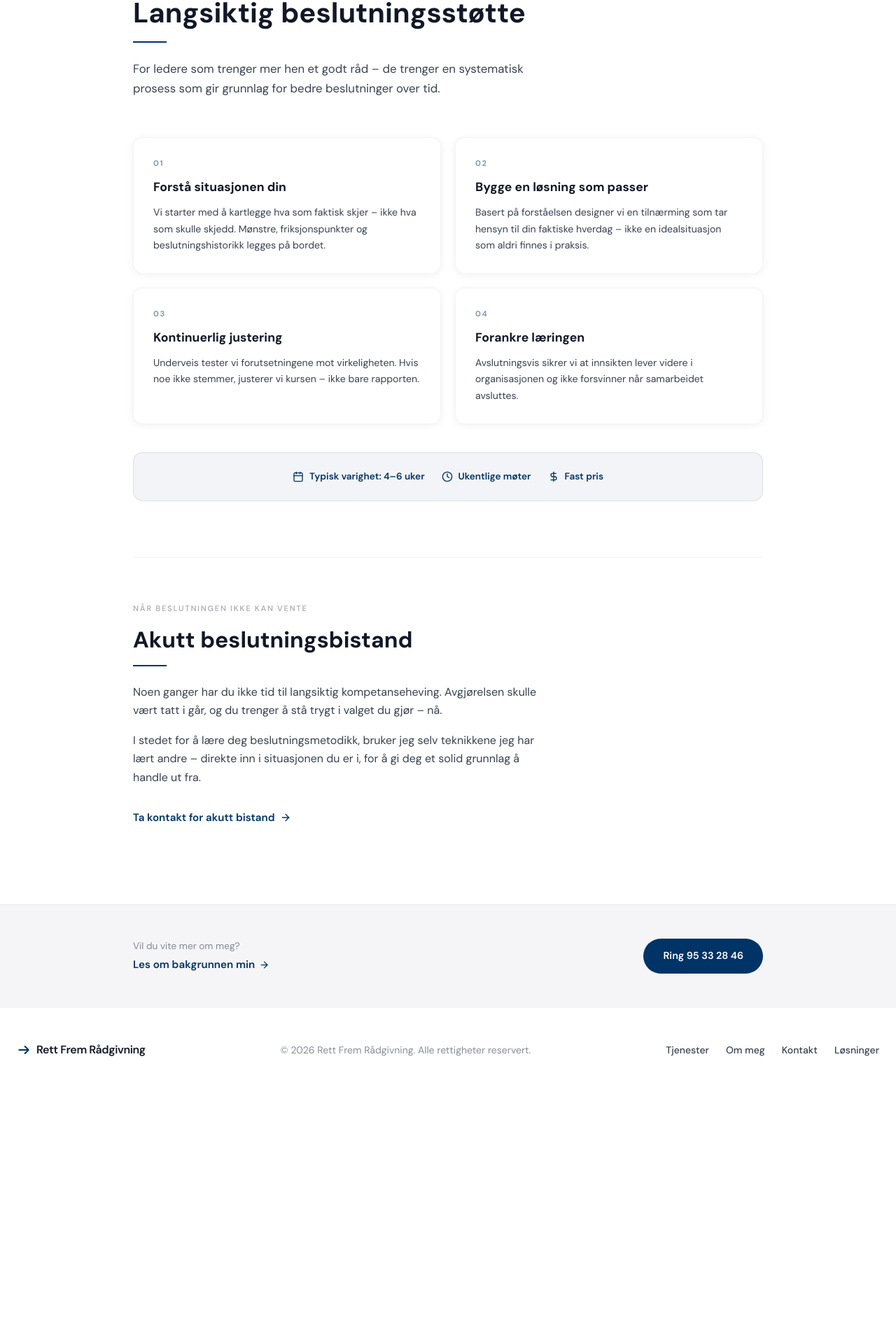
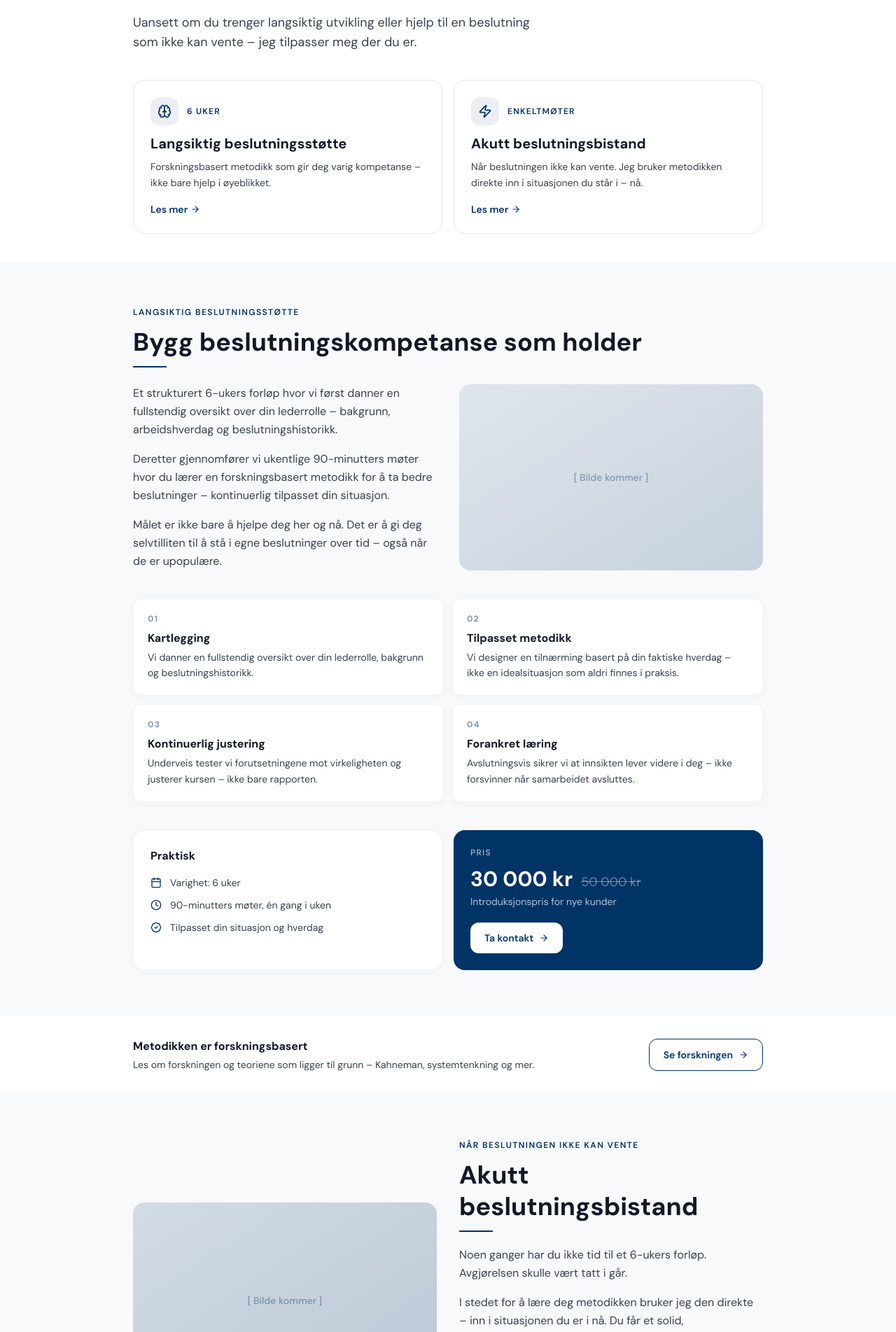
Before and after one commit to Jondalebo/Rettfremradgivning.no, a React (Vite) app: page /tjenester in a window 1280 px wide. Shown: the part 160-2063 px from the top of the page at 70% size. Before the commit the page ends 1720 px from the top, so only its background shows below. Built offline with nearby package versions, Linux system fonts and the light colour scheme.

Commit message:
feat: Refactor Tjenester page content and icons
Updated the Tjenester page to use new icons and slightly rephrased some service descriptions to be more concise and impactful. This change aims to improve the clarity and visual appeal of the services offered.

```diff
--- a/src/pages/Tjenester.tsx
+++ b/src/pages/Tjenester.tsx
@@ -1,178 +1,294 @@
-import React from 'react';
+import { Helmet } from 'react-helmet-async';
 import { Link } from 'react-router-dom';
-import { motion } from 'motion/react';
-import { ArrowRight, Clock, Calendar, DollarSign } from 'lucide-react';
-import { Helmet } from 'react-helmet-async';
+import { ArrowRight, Clock, Calendar, BadgeCheck, Brain, Zap } from 'lucide-react';
 
-interface Fase {
-  nummer: string;
-  tittel: string;
-  beskrivelse: string;
-}
-
-const faser: Fase[] = [
-  {
-    nummer: '01',
-    tittel: 'Forstå situasjonen din',
-    beskrivelse: 'Vi starter med å kartlegge hva som faktisk skjer – ikke hva som skulle skjedd. Mønstre, friksjonspunkter og beslutningshistorikk legges på bordet.',
-  },
-  {
-    nummer: '02',
-    tittel: 'Bygge en løsning som passer',
-    beskrivelse: 'Basert på forståelsen designer vi en tilnærming som tar hensyn til din faktiske hverdag – ikke en idealsituasjon som aldri finnes i praksis.',
-  },
-  {
-    nummer: '03',
-    tittel: 'Kontinuerlig justering',
-    beskrivelse: 'Underveis tester vi forutsetningene mot virkeligheten. Hvis noe ikke stemmer, justerer vi kursen – ikke bare rapporten.',
-  },
-  {
-    nummer: '04',
-    tittel: 'Forankre læringen',
-    beskrivelse: 'Avslutningsvis sikrer vi at innsikten lever videre i organisasjonen og ikke forsvinner når samarbeidet avsluttes.',
-  },
-];
-
-const Tjenester: React.FC = () => {
+export default function Tjenester() {
   return (
-    <div className="pt-20">
+    <div>
       <Helmet>
         <title>Tjenester – Langsiktig beslutningsstøtte | Rett Frem Rådgivning</title>
-        <meta name="description" content="Langsiktig beslutningsstøtte og akutt beslutningsbistand for ledere. Strukturert prosess over 4–6 uker med ukentlige møter og fast pris." />
+        <meta name="description" content="Langsiktig beslutningsstøtte og akutt beslutningsbistand for ledere. Strukturert prosess over 6 uker med ukentlige møter og fast pris." />
         <link rel="canonical" href="https://www.rettfremradgivning.no/tjenester" />
       </Helmet>
 
-      <section className="pt-10 pb-20 px-6 md:px-12 lg:px-24 bg-white">
+      {/* ── HERO: Oversikt over begge tjenester ── */}
+      <section className="px-6 md:px-12 lg:px-24 pt-12 pb-10 bg-white">
         <div className="max-w-[900px] mx-auto">
 
-          <motion.div
-            initial={{ opacity: 0, y: 20 }}
-            animate={{ opacity: 1, y: 0 }}
-            transition={{ duration: 0.8 }}
-            className="mb-14"
-          >
-            <p className="text-[0.7rem] tracking-[0.15em] uppercase text-rf-blue/70 font-semibold mb-4">
+          <p className="text-xs font-semibold tracking-[0.12em] uppercase
+            text-rf-blue mb-3">
             TJENESTER
           </p>
-            <h1 className="text-[2.5rem] font-extrabold text-apple-dark leading-tight mb-4">
-              Langsiktig beslutningsstøtte
+          <h1 className="text-4xl md:text-5xl font-bold text-apple-dark
+            leading-tight mb-4">
+            To måter jeg kan hjelpe deg
           </h1>
           <div className="w-12 h-[2px] bg-rf-blue mb-6" />
-            <p className="text-[1.05rem] text-apple-body max-w-[600px] leading-[1.65]">
-              For ledere som trenger mer hen et godt råd – de trenger en systematisk
-              prosess som gir grunnlag for bedre beslutninger over tid.
+          <p className="text-lg text-apple-body max-w-[600px] mb-10">
+            Uansett om du trenger langsiktig utvikling eller hjelp til en
+            beslutning som ikke kan vente – jeg tilpasser meg der du er.
           </p>
-          </motion.div>
 
-          {/* FASER */}
-          <div className="grid grid-cols-1 md:grid-cols-2 gap-5 mb-10">
-            {faser.map((fase, index) => (
-              <motion.div
-                key={fase.nummer}
-                initial={{ opacity: 0, y: 20 }}
-                animate={{ opacity: 1, y: 0 }}
-                transition={{ duration: 0.6, delay: index * 0.08 }}
-                className="bg-white rounded-[14px] p-7
-                shadow-[0_2px_12px_rgba(0,0,0,0.06)]
-                border border-black/[0.04]"
-              >
-                <p className="text-[0.7rem] font-bold tracking-[0.15em] uppercase text-rf-blue/50 mb-3">
-                  {fase.nummer}
+          {/* Oversiktskort – begge tjenester */}
+          <div className="grid grid-cols-1 md:grid-cols-2 gap-4">
+
+            {/* Kort 1 */}
+            <a href="#langsiktig"
+              className="group p-6 rounded-2xl border border-gray-200
+                hover:border-rf-blue hover:shadow-[0_4px_20px_rgba(0,51,102,0.08)]
+                transition-all duration-200 cursor-pointer">
+              <div className="flex items-center gap-3 mb-3">
+                <div className="w-10 h-10 rounded-xl bg-rf-blue/8
+                  flex items-center justify-center">
+                  <Brain size={20} className="text-rf-blue" />
+                </div>
+                <span className="text-xs font-semibold tracking-widest
+                  uppercase text-rf-blue">
+                  6 uker
+                </span>
+              </div>
+              <h2 className="text-xl font-bold text-apple-dark mb-2">
+                Langsiktig beslutningsstøtte
+              </h2>
+              <p className="text-apple-body text-sm leading-relaxed mb-4">
+                Forskningsbasert metodikk som gir deg varig kompetanse –
+                ikke bare hjelp i øyeblikket.
               </p>
-                <h3 className="text-[1.1rem] font-bold text-apple-dark mb-3">
+              <div className="flex items-center gap-1 text-rf-blue
+                text-sm font-semibold group-hover:gap-2 transition-all">
+                Les mer <ArrowRight size={14} />
+              </div>
+            </a>
+
+            {/* Kort 2 */}
+            <a href="#akutt"
+              className="group p-6 rounded-2xl border border-gray-200
+                hover:border-rf-blue hover:shadow-[0_4px_20px_rgba(0,51,102,0.08)]
+                transition-all duration-200 cursor-pointer">
+              <div className="flex items-center gap-3 mb-3">
+                <div className="w-10 h-10 rounded-xl bg-rf-blue/8
+                  flex items-center justify-center">
+                  <Zap size={20} className="text-rf-blue" />
+                </div>
+                <span className="text-xs font-semibold tracking-widest
+                  uppercase text-rf-blue">
+                  Enkeltmøter
+                </span>
+              </div>
+              <h2 className="text-xl font-bold text-apple-dark mb-2">
+                Akutt beslutningsbistand
+              </h2>
+              <p className="text-apple-body text-sm leading-relaxed mb-4">
+                Når beslutningen ikke kan vente. Jeg bruker metodikken
+                direkte inn i situasjonen du står i – nå.
+              </p>
+              <div className="flex items-center gap-1 text-rf-blue
+                text-sm font-semibold group-hover:gap-2 transition-all">
+                Les mer <ArrowRight size={14} />
+              </div>
+            </a>
+
+          </div>
+        </div>
+      </section>
+
+      {/* ── SEKSJON 1: Langsiktig beslutningsstøtte ── */}
+      <section id="langsiktig"
+        className="px-6 md:px-12 lg:px-24 py-16 bg-[#f8f9fb]">
+        <div className="max-w-[900px] mx-auto">
+
+          <p className="text-xs font-semibold tracking-[0.12em] uppercase
+            text-rf-blue mb-3">
+            LANGSIKTIG BESLUTNINGSSTØTTE
+          </p>
+          <h2 className="text-3xl md:text-4xl font-bold text-apple-dark
+            leading-tight mb-3">
+            Bygg beslutningskompetanse som holder
+          </h2>
+          <div className="w-12 h-[2px] bg-rf-blue mb-6" />
+
+          {/* To-kolonne: tekst + fargeflate */}
+          <div className="grid grid-cols-1 md:grid-cols-2 gap-8 mb-10">
+            <div>
+              <p className="text-apple-body leading-relaxed mb-4">
+                Et strukturert 6-ukers forløp hvor vi først danner en
+                fullstendig oversikt over din lederrolle – bakgrunn,
+                arbeidshverdag og beslutningshistorikk.
+              </p>
+              <p className="text-apple-body leading-relaxed mb-4">
+                Deretter gjennomfører vi ukentlige 90-minutters møter
+                hvor du lærer en forskningsbasert metodikk for å ta
+                bedre beslutninger – kontinuerlig tilpasset din situasjon.
+              </p>
+              <p className="text-apple-body leading-relaxed">
+                Målet er ikke bare å hjelpe deg her og nå. Det er å gi
+                deg selvtilliten til å stå i egne beslutninger over tid –
+                også når de er upopulære.
+              </p>
+            </div>
+
+            {/* Fargeflate – placeholder for bilde */}
+            <div className="rounded-2xl bg-gradient-to-br from-rf-blue/10
+              to-rf-blue/20 min-h-[240px] flex items-center justify-center">
+              <p className="text-rf-blue/40 text-sm font-medium">
+                [ Bilde kommer ]
+              </p>
+            </div>
+          </div>
+
+          {/* Fasene */}
+          <div className="grid grid-cols-1 md:grid-cols-2 gap-3 mb-10">
+            {[
+              { nr: '01', tittel: 'Kartlegging', tekst: 'Vi danner en fullstendig oversikt over din lederrolle, bakgrunn og beslutningshistorikk.' },
+              { nr: '02', tittel: 'Tilpasset metodikk', tekst: 'Vi designer en tilnærming basert på din faktiske hverdag – ikke en idealsituasjon som aldri finnes i praksis.' },
+              { nr: '03', tittel: 'Kontinuerlig justering', tekst: 'Underveis tester vi forutsetningene mot virkeligheten og justerer kursen – ikke bare rapporten.' },
+              { nr: '04', tittel: 'Forankret læring', tekst: 'Avslutningsvis sikrer vi at innsikten lever videre i deg – ikke forsvinner når samarbeidet avsluttes.' },
+            ].map((fase) => (
+              <div key={fase.nr}
+                className="p-5 rounded-xl bg-white border border-gray-100
+                  shadow-[0_2px_12px_rgba(0,0,0,0.04)]">
+                <span className="text-xs font-bold text-rf-blue/50
+                  tracking-widest mb-2 block">
+                  {fase.nr}
+                </span>
+                <h3 className="font-bold text-apple-dark mb-1">
                   {fase.tittel}
                 </h3>
-                <p className="text-[0.88rem] text-apple-body leading-[1.65]">
-                  {fase.beskrivelse}
+                <p className="text-sm text-apple-body leading-relaxed">
+                  {fase.tekst}
                 </p>
-              </motion.div>
-            ))}
-          </div>
-
-          {/* PRAKTISK INFO */}
-          <div className="flex flex-wrap gap-6 justify-center py-6 px-8
-            bg-rf-blue/5 rounded-[14px] border border-rf-blue/10 mb-20">
-            {[
-              { ikon: <Calendar size={16} />, tekst: 'Typisk varighet: 4–6 uker' },
-              { ikon: <Clock size={16} />, tekst: 'Ukentlige møter' },
-              { ikon: <DollarSign size={16} />, tekst: 'Fast pris' },
-            ].map((item) => (
-              <div key={item.tekst} className="flex items-center gap-2
-                 text-[0.85rem] font-semibold text-rf-blue">
-                {item.ikon}
-                {item.tekst}
               </div>
             ))}
           </div>
 
-          {/* AKUTT BISTAND */}
-          <motion.div
-            initial={{ opacity: 0, y: 20 }}
-            animate={{ opacity: 1, y: 0 }}
-            transition={{ duration: 0.8, delay: 0.35 }}
-            className="border-t border-black/5 pt-16 mb-8"
-          >
-            <p className="text-[0.7rem] tracking-[0.15em] uppercase text-apple-body/40 font-semibold mb-4">
-              NÅR BESLUTNINGEN IKKE KAN VENTE
+          {/* Praktisk info + pris */}
+          <div className="grid grid-cols-1 md:grid-cols-2 gap-4">
+
+            {/* Praktisk */}
+            <div className="p-6 rounded-2xl bg-white border border-gray-100
+              shadow-[0_2px_12px_rgba(0,0,0,0.04)]">
+              <h3 className="font-bold text-apple-dark mb-4">Praktisk</h3>
+              <div className="flex flex-col gap-3">
+                <div className="flex items-center gap-3 text-sm text-apple-body">
+                  <Calendar size={16} className="text-rf-blue shrink-0" />
+                  Varighet: 6 uker
+                </div>
+                <div className="flex items-center gap-3 text-sm text-apple-body">
+                  <Clock size={16} className="text-rf-blue shrink-0" />
+                  90-minutters møter, én gang i uken
+                </div>
+                <div className="flex items-center gap-3 text-sm text-apple-body">
+                  <BadgeCheck size={16} className="text-rf-blue shrink-0" />
+                  Tilpasset din situasjon og hverdag
+                </div>
+              </div>
+            </div>
+
+            {/* Pris */}
+            <div className="p-6 rounded-2xl bg-rf-blue text-white">
+              <p className="text-xs font-semibold tracking-widest uppercase
+                text-white/60 mb-3">
+                PRIS
               </p>
-            <h2 className="text-[2rem] font-extrabold text-apple-dark leading-tight mb-4 max-w-[600px]">
-              Akutt beslutningsbistand
-            </h2>
-            <div className="w-12 h-[2px] bg-rf-blue mb-6" />
-            <p className="text-[1rem] text-apple-body leading-[1.65] max-w-[580px] mb-4">
-              Noen ganger har du ikke tid til langsiktig kompetanseheving.
-              Avgjørelsen skulle vært tatt i går, og du trenger å stå trygt
-              i valget du gjør – nå.
+              <div className="flex items-baseline gap-3 mb-1">
+                <span className="text-3xl font-bold">30 000 kr</span>
+                <span className="text-lg line-through text-white/40">
+                  50 000 kr
+                </span>
+              </div>
+              <p className="text-white/70 text-sm mb-5">
+                Introduksjonspris for nye kunder
               </p>
-            <p className="text-[1rem] text-apple-body leading-[1.65] max-w-[580px] mb-8">
-              I stedet for å lære deg beslutningsmetodikk, bruker jeg selv
-              teknikkene jeg har lært andre – direkte inn i situasjonen du
-              er i, for å gi deg et solid grunnlag å handle ut fra.
-            </p>
-            <Link
-              to="/kontakt"
-              className="inline-flex items-center gap-2 text-[0.95rem] font-semibold
-              text-rf-blue hover:gap-3 transition-all duration-200"
-            >
-              Ta kontakt for akutt bistand <ArrowRight size={16} />
+              <Link to="/kontakt"
+                className="inline-flex items-center gap-2 bg-white
+                  text-rf-blue font-semibold text-sm px-5 py-3 rounded-xl
+                  hover:bg-white/90 transition-all">
+                Ta kontakt <ArrowRight size={14} />
               </Link>
-          </motion.div>
+            </div>
 
+          </div>
         </div>
       </section>
 
-      {/* BUNNSTRIP */}
-      <section
-        className="py-12 px-6 md:px-12 lg:px-24 border-t border-black/5"
-        style={{ backgroundColor: '#F5F5F7' }}
-      >
+      {/* ── FORSKNING-BANNER ── */}
+      <section className="px-6 md:px-12 lg:px-24 py-8 bg-white
+        border-y border-gray-100">
         <div className="max-w-[900px] mx-auto flex flex-col md:flex-row
-           items-center justify-between gap-6">
+          items-center justify-between gap-4">
           <div>
-            <p className="text-[0.85rem] text-apple-body/60 mb-1">
-              Vil du vite mer om meg?
+            <p className="font-bold text-apple-dark mb-1">
+              Metodikken er forskningsbasert
             </p>
-            <Link
-              to="/om-meg"
-              className="flex items-center gap-1.5 text-[0.95rem] font-semibold
-              text-rf-blue hover:gap-2.5 transition-all duration-200"
-            >
-              Les om bakgrunnen min <ArrowRight size={15} />
+            <p className="text-sm text-apple-body">
+              Les om forskningen og teoriene som ligger til grunn –
+              Kahneman, systemtenkning og mer.
+            </p>
+          </div>
+          <Link to="/innsikt"
+            className="shrink-0 inline-flex items-center gap-2
+              border border-rf-blue text-rf-blue font-semibold text-sm
+              px-5 py-3 rounded-xl hover:bg-rf-blue hover:text-white
+              transition-all">
+            Se forskningen <ArrowRight size={14} />
           </Link>
         </div>
-          <a
-            href="tel:95332846"
-            className="inline-flex items-center gap-3 bg-rf-blue text-white
-            px-7 py-3.5 rounded-full font-semibold text-[0.9rem]
-            hover:opacity-90 transition-opacity"
-          >
-            Ring 95 33 28 46
-          </a>
+      </section>
+
+      {/* ── SEKSJON 2: Akutt beslutningsbistand ── */}
+      <section id="akutt"
+        className="px-6 md:px-12 lg:px-24 py-16 bg-[#f8f9fb]">
+        <div className="max-w-[900px] mx-auto">
+
+          <div className="grid grid-cols-1 md:grid-cols-2 gap-8
+            items-center">
+
+            {/* Fargeflate – placeholder for bilde */}
+            <div className="rounded-2xl bg-gradient-to-br from-rf-blue/15
+              to-rf-blue/25 min-h-[280px] flex items-center justify-center
+              order-2 md:order-1">
+              <p className="text-rf-blue/40 text-sm font-medium">
+                [ Bilde kommer ]
+              </p>
+            </div>
+
+            {/* Tekst */}
+            <div className="order-1 md:order-2">
+              <p className="text-xs font-semibold tracking-[0.12em]
+                uppercase text-rf-blue mb-3">
+                NÅR BESLUTNINGEN IKKE KAN VENTE
+              </p>
+              <h2 className="text-3xl md:text-4xl font-bold
+                text-apple-dark leading-tight mb-3">
+                Akutt beslutningsbistand
+              </h2>
+              <div className="w-12 h-[2px] bg-rf-blue mb-5" />
+              <p className="text-apple-body leading-relaxed mb-4">
+                Noen ganger har du ikke tid til et 6-ukers forløp.
+                Avgjørelsen skulle vært tatt i går.
+              </p>
+              <p className="text-apple-body leading-relaxed mb-4">
+                I stedet for å lære deg metodikken bruker jeg den
+                direkte – inn i situasjonen du er i nå. Du får et
+                solid, forskningsbasert grunnlag å handle ut fra.
+              </p>
+              <p className="text-apple-body leading-relaxed mb-6">
+                Du får samme innsikt og analytiske tyngde som i det
+                langsiktige forløpet – anvendt direkte på din
+                beslutning, der og da.
+              </p>
+              <Link to="/kontakt"
+                className="inline-flex items-center gap-2 bg-rf-blue
+                  text-white font-semibold text-sm px-5 py-3 rounded-xl
+                  hover:bg-rf-blue/90 transition-all">
+                Ta kontakt for bistand <ArrowRight size={14} />
+              </Link>
+            </div>
+
+          </div>
         </div>
       </section>
 
     </div>
   );
-};
-
-export default Tjenester;
+}
```
Lines whose indentation alone changed are shown as unchanged.
